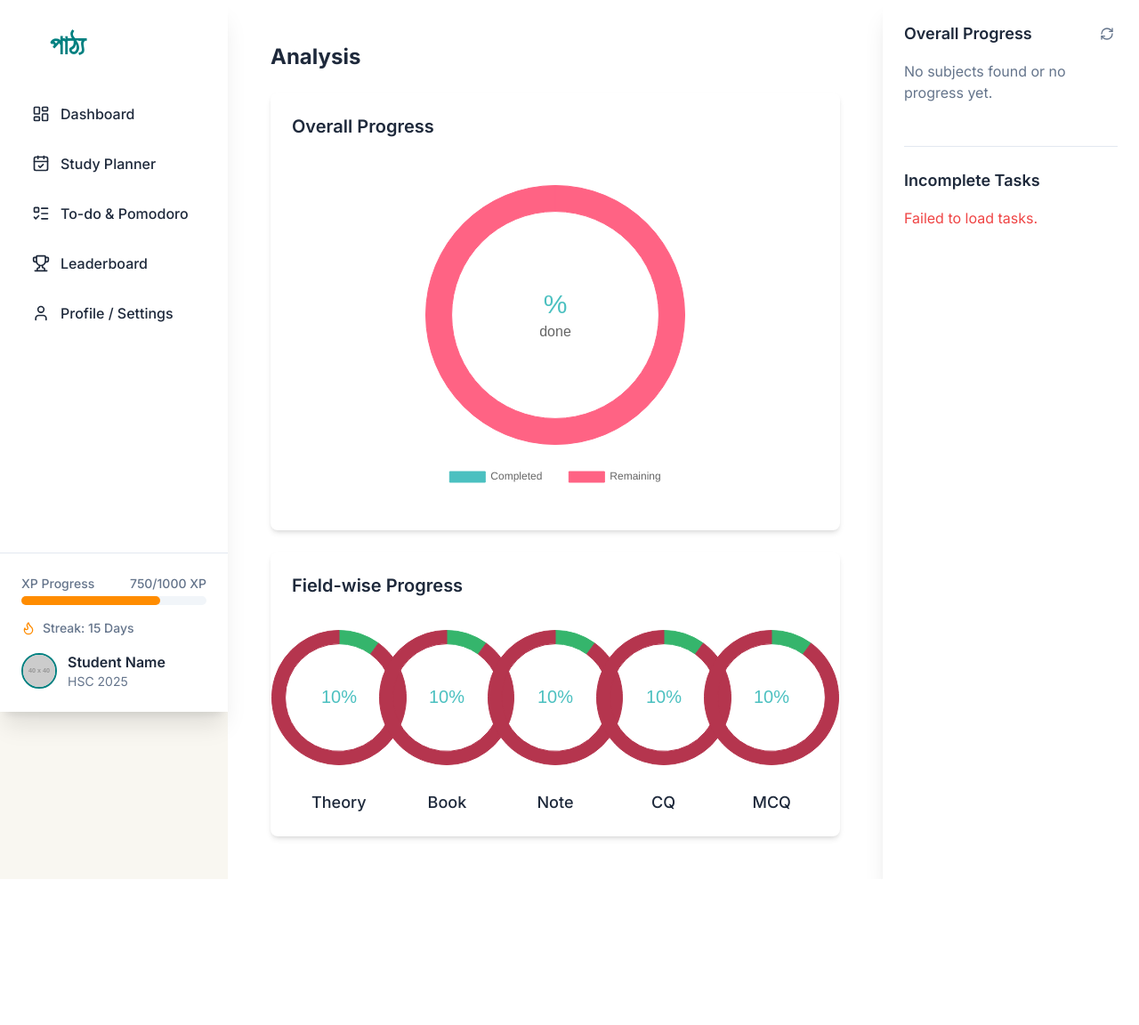
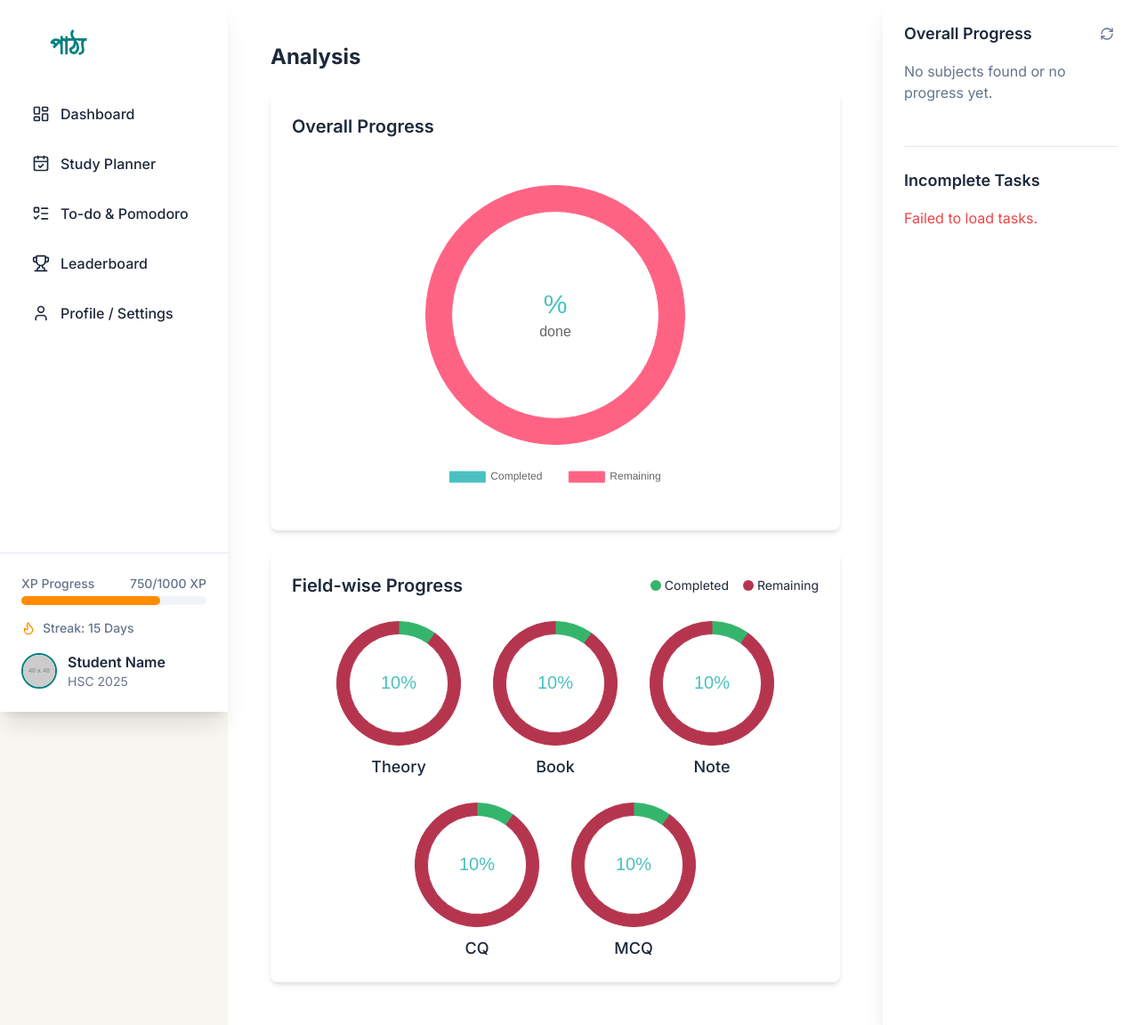
Before and after one commit to tahfimism/pattho, a Django app: template pattho/users/templates/users/analysis.html in a window 1280 px wide. Shown: the whole page at 89% size. Before the commit the page ends 988 px from the top, so only its background shows below. Run offline with Django 3.2, Linux system fonts and the light colour scheme; the template is opened without the code that fills it: most values are stand-ins (such as "Sample title", 1, 10 or a date in 2020); grey boxes labelled with a size stand in for pictures from a placeholder-image service; some libraries are stand-ins or nearby versions; some web fonts are replaced.

Commit message:
field-wise Progress chrt fixed

```diff
--- a/pattho/users/templates/users/analysis.html
+++ b/pattho/users/templates/users/analysis.html
@@ -10,37 +10,47 @@
         </div>
     </div>
     <div class="bg-white dark:bg-gray-800 shadow-md rounded-lg p-6 w-full mt-6">
-        <h2 class="text-xl font-semibold mb-4">Field-wise Progress</h2>
-        <div class="grid grid-cols-1 sm:grid-cols-2 md:grid-cols-3 lg:grid-cols-5 gap-4">
-            <div class="flex flex-col items-center">
-                <div class="relative w-48 h-48">
+        <div class="flex justify-between items-center mb-4">
+            <h2 class="text-xl font-semibold">Field-wise Progress</h2>
+            <div class="flex items-center space-x-4">
+                <span class="flex items-center text-sm">
+                    <span class="w-3 h-3 rounded-full bg-[#35b56c] mr-1"></span> Completed
+                </span>
+                <span class="flex items-center text-sm">
+                    <span class="w-3 h-3 rounded-full bg-[#b5354e] mr-1"></span> Remaining
+                </span>
+            </div>
+        </div>
+        <div class="flex flex-wrap justify-center gap-2 sm:gap-4">
+            <div class="flex flex-col items-center min-w-[130px] max-w-[160px]">
+                <div class="relative w-full mb-0 h-[160px]">
                     <canvas id="pTheoryChart"></canvas>
                 </div>
-                <h3 class="text-lg font-medium mt-2">Theory</h3>
+                <h3 class="text-lg font-medium mt-0">Theory</h3>
             </div>
-            <div class="flex flex-col items-center">
-                <div class="relative w-48 h-48">
+            <div class="flex flex-col items-center min-w-[130px] max-w-[160px]">
+                <div class="relative w-full mb-0 h-[160px]">
                     <canvas id="pBookChart"></canvas>
                 </div>
-                <h3 class="text-lg font-medium mt-2">Book</h3>
+                <h3 class="text-lg font-medium mt-0">Book</h3>
             </div>
-            <div class="flex flex-col items-center">
-                <div class="relative w-48 h-48">
+            <div class="flex flex-col items-center min-w-[130px] max-w-[160px]">
+                <div class="relative w-full mb-0 h-[160px]">
                     <canvas id="pNoteChart"></canvas>
                 </div>
-                <h3 class="text-lg font-medium mt-2">Note</h3>
+                <h3 class="text-lg font-medium mt-0">Note</h3>
             </div>
-            <div class="flex flex-col items-center">
-                <div class="relative w-48 h-48">
+            <div class="flex flex-col items-center min-w-[130px] max-w-[160px]">
+                <div class="relative w-full mb-0 h-[160px]">
                     <canvas id="pCqChart"></canvas>
                 </div>
-                <h3 class="text-lg font-medium mt-2">CQ</h3>
+                <h3 class="text-lg font-medium mt-0">CQ</h3>
             </div>
-            <div class="flex flex-col items-center">
-                <div class="relative w-48 h-48">
+            <div class="flex flex-col items-center min-w-[130px] max-w-[160px]">
+                <div class="relative w-full mb-0 h-[160px]">
                     <canvas id="pMcqChart"></canvas>
                 </div>
-                <h3 class="text-lg font-medium mt-2">MCQ</h3>
+                <h3 class="text-lg font-medium mt-0">MCQ</h3>
             </div>
         </div>
     </div>
@@ -155,7 +165,7 @@
                 maintainAspectRatio: false,
                 cutout: '80%',
                 layout: {
-                    padding: 20 // Add padding to prevent clipping
+                    padding: 10 // Reduced padding for closer label
                 },
                 plugins: {
                     legend: {
```
